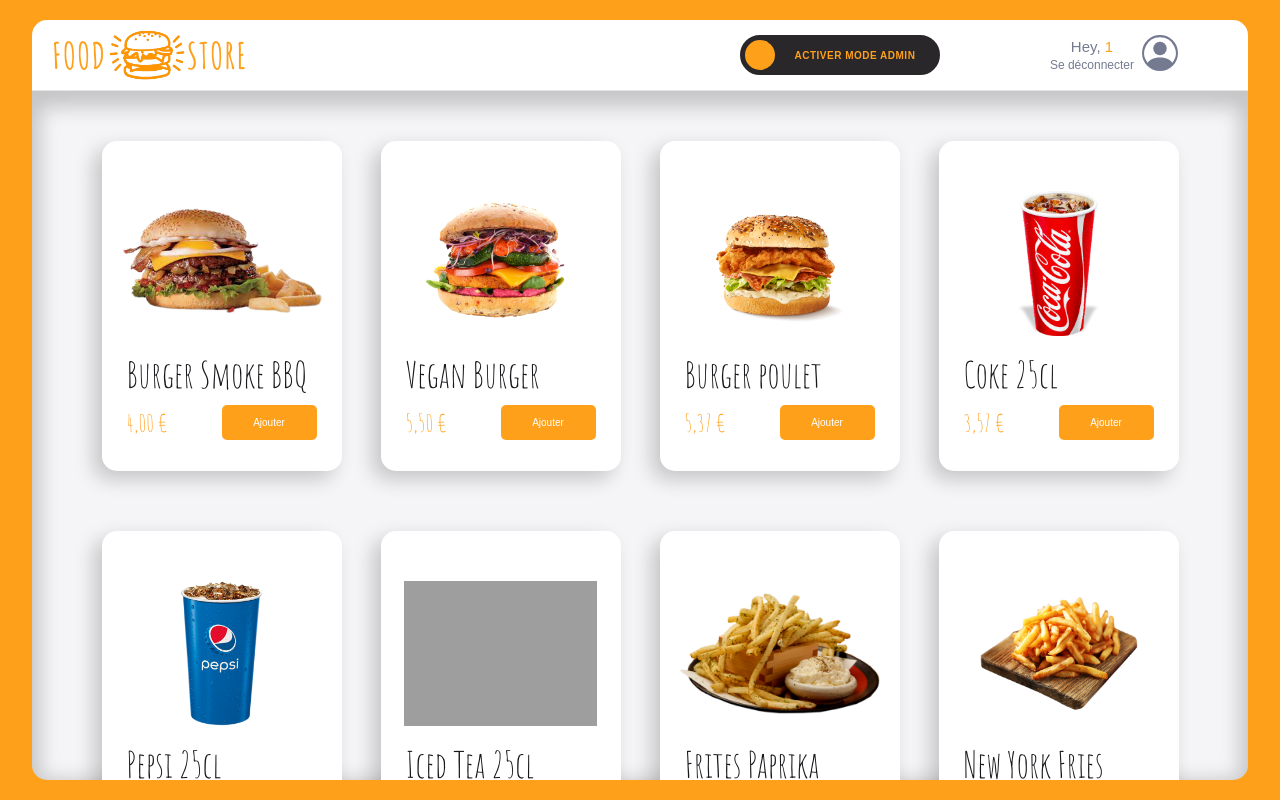
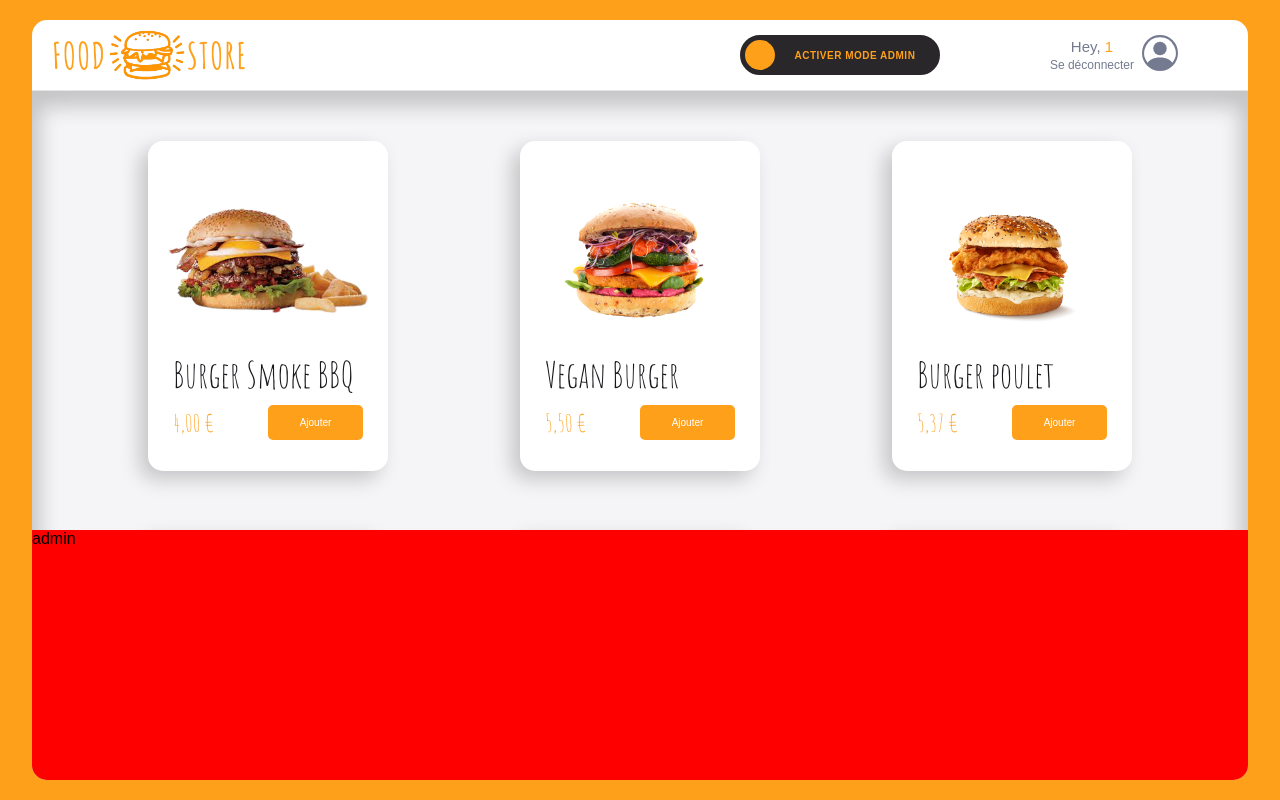
Before and after one commit to romainniamor/food_store, a React (Vite) app: page /order/1 in a window 1280 px wide. Built offline with nearby package versions, Linux system fonts and the light colour scheme; grey boxes are pictures that could not be loaded; the HTML template or start-up script is replaced by a standard one.

Commit message:
💄 F07: MAIN > Add layou admin with basket

```diff
--- a/src/components/pages/order/main/Main.jsx
+++ b/src/components/pages/order/main/Main.jsx
@@ -6,7 +6,10 @@
   return (
     <MainStyled>
       {/* <div className="basket">basket</div> */}
-      <Menu />
+      <div className="menu-and-admin">
+        <Menu />
+        <div className="admin">admin</div>
+      </div>
     </MainStyled>
   );
 }
@@ -15,7 +18,28 @@
   flex: 1;
   background: ${theme.colors.background_white};
   box-shadow: 0px 8px 20px 8px rgba(0, 0, 0, 0.2) inset;
-  overflow-y: scroll;
-  /* display: grid;
-  grid-template-columns: 25% 75%; */
+  display: grid;
+  grid-template-columns: 1fr;
+
+  height: calc(95vh - 10vh);
+
+  .basket {
+    background: pink;
+  }
+
+  .menu-and-admin {
+    position: relative;
+    overflow-y: hidden;
+    display: grid;
+
+    .admin {
+      background: red;
+      height: 250px;
+      position: absolute;
+      bottom: 0;
+      left: 0;
+      right: 0;
+      z-index: 1;
+    }
+  }
 `;
--- a/src/components/pages/order/main/Menu.jsx
+++ b/src/components/pages/order/main/Menu.jsx
@@ -29,8 +29,9 @@
 const MenuStyled = styled.div`
   display: grid;
   width: 100%;
-  grid-template-columns: repeat(4, 1fr);
+  grid-template-columns: repeat(auto-fit, minmax(300px, 1fr));
   justify-items: center;
   grid-row-gap: 60px;
+  overflow-y: scroll;
   padding: 50px 50px 150px;
 `;
```
